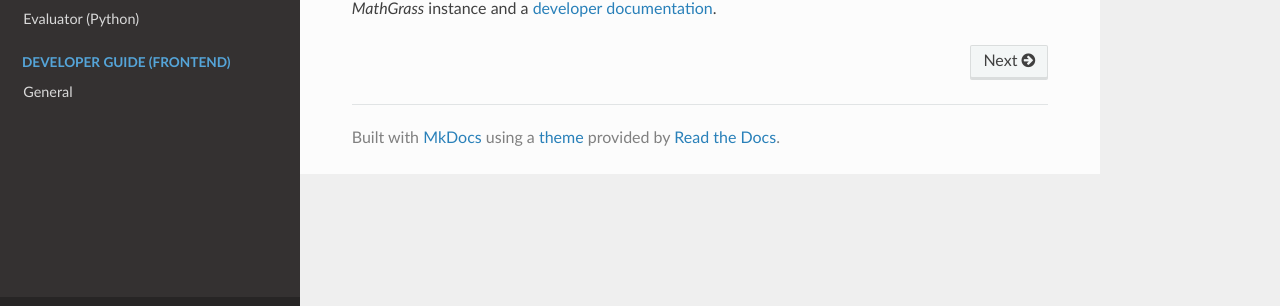
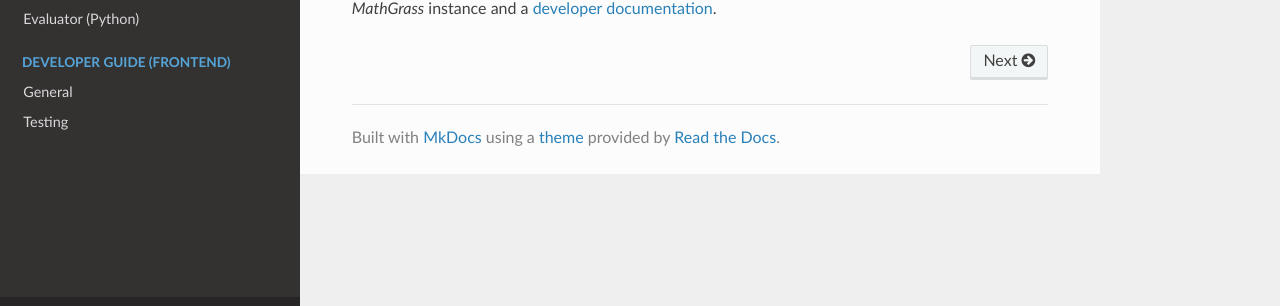
Before and after one commit to MathGrass/mathgrass, an MkDocs documentation site: the page built from docs/index.md, in a window 1280 px wide. Shown: the part 563-869 px from the top of the page. Built offline with MkDocs 1.6.1, drawn with Linux system fonts in a browser that asks for light colours; nearby versions of some CDN libraries.

Commit message:
Update mkdocs.yml

```diff
--- a/mkdocs.yml
+++ b/mkdocs.yml
@@ -16,3 +16,4 @@ nav:
     - 'developer_guide/backend/evaluator.md'
   - Developer Guide (Frontend):
     - 'developer_guide/frontend/index.md'
+    - 'developer_guide/frontend/testing.md'
```
